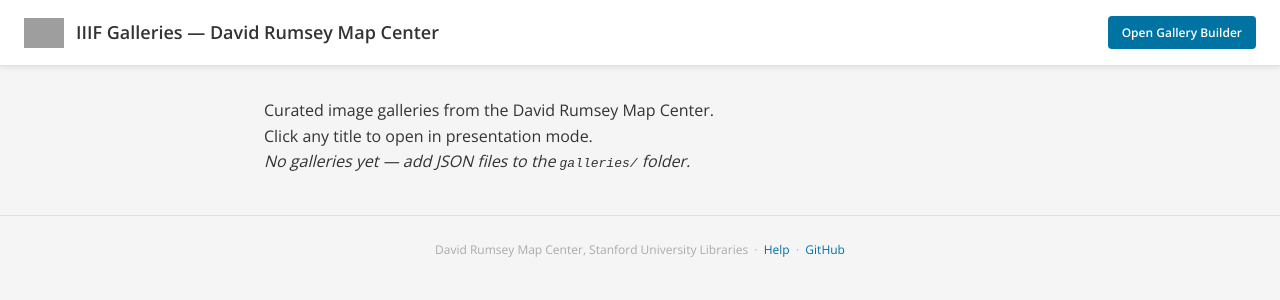
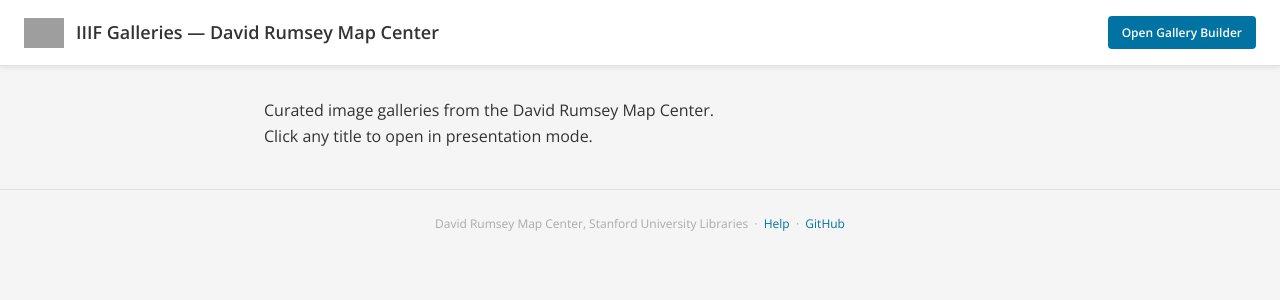
Before and after one commit to davidrumseymapcenter/iiif-galleries, a Jekyll site: the page built from index.md, in a window 1280 px wide. Shown: the top 300 px of the page. Built offline with Jekyll 4.4.1, drawn with Linux system fonts in a browser that asks for light colours; grey boxes are pictures that could not be loaded.

Commit message:
Auto-update gallery index

```diff
--- a/index.md
+++ b/index.md
@@ -6,4 +6,5 @@ Curated image galleries from the David Rumsey Map Center.
 
 Click any title to open in presentation mode.
 
-*No galleries yet — add JSON files to the `galleries/` folder.*
+<ul class="gallery-list">
+</ul>
```
